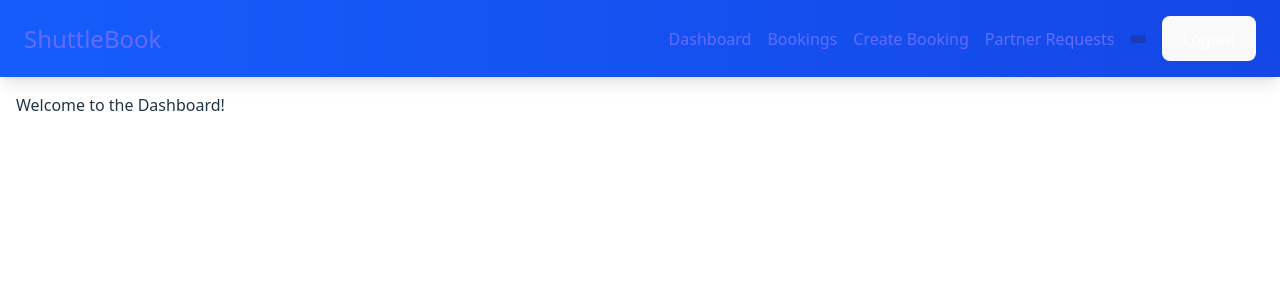
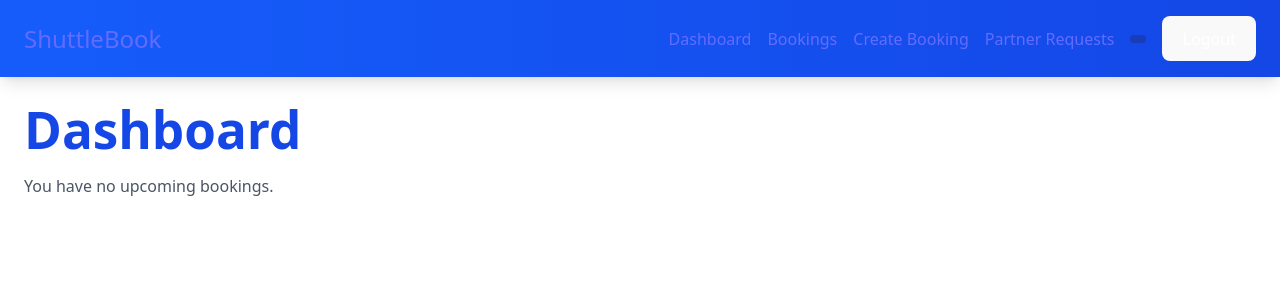
Before and after one commit to dmurari7/ShuttleBook, a React app in the folder frontend/: page /dashboard in a window 1280 px wide. Shown: the top 300 px of the page. Built offline with nearby package versions, Linux system fonts and the light colour scheme; no server answers; sample sign-in values are in the browser's storage; the HTML template or start-up script is replaced by a standard one.

Commit message:
added dashboard page

```diff
--- a/frontend/src/pages/Dashboard.tsx
+++ b/frontend/src/pages/Dashboard.tsx
@@ -1,3 +1,52 @@
+// src/pages/Dashboard.tsx
+import { useEffect, useState } from "react";
+import { getBookings } from "../api/bookings";
+
 export default function Dashboard() {
-  return <div className="p-4">Welcome to the Dashboard!</div>;
+  const [bookings, setBookings] = useState<any[]>([]);
+
+  useEffect(() => {
+    load();
+  }, []);
+
+  async function load() {
+    try {
+      const res = await getBookings();
+      const sorted = res.data.sort(
+        (a: any, b: any) => new Date(a.date).getTime() - new Date(b.date).getTime()
+      );
+      setBookings(sorted);
+    } catch (err) {
+      console.error(err);
+    }
+  }
+
+  const nextBooking = bookings[0];
+
+  return (
+    <div className="p-6">
+      <h1 className="text-3xl font-bold mb-4 text-blue-700">Dashboard</h1>
+
+      {!nextBooking && (
+        <p className="text-gray-600">You have no upcoming bookings.</p>
+      )}
+
+      {nextBooking && (
+        <div className="bg-blue-100 border border-blue-300 rounded-xl shadow p-4">
+          <h2 className="text-xl font-semibold text-blue-800 mb-2">Next Booking</h2>
+          <p className="text-blue-700 text-lg">
+            {new Date(nextBooking.date).toLocaleDateString()}
+          </p>
+          <p className="text-blue-600">{nextBooking.timeSlot}</p>
+          <p className="text-blue-600">Court {nextBooking.courtNumber}</p>
+          <p className="text-blue-600">Location: {nextBooking.location}</p>
+          {nextBooking.partnerName && (
+            <p className="text-blue-500 italic">
+              Partner: {nextBooking.partnerName}
+            </p>
+          )}
+        </div>
+      )}
+    </div>
+  );
 }
```
